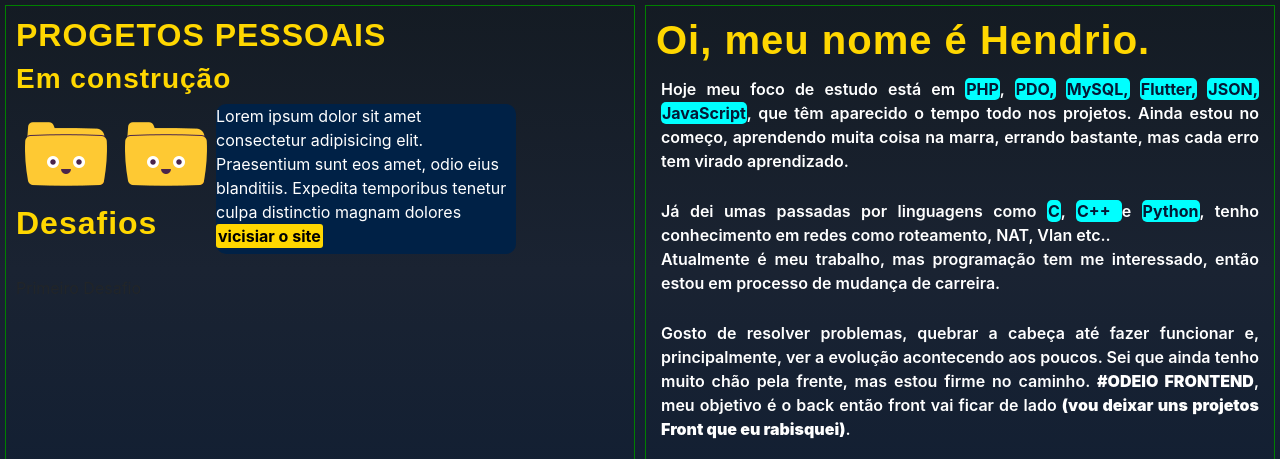
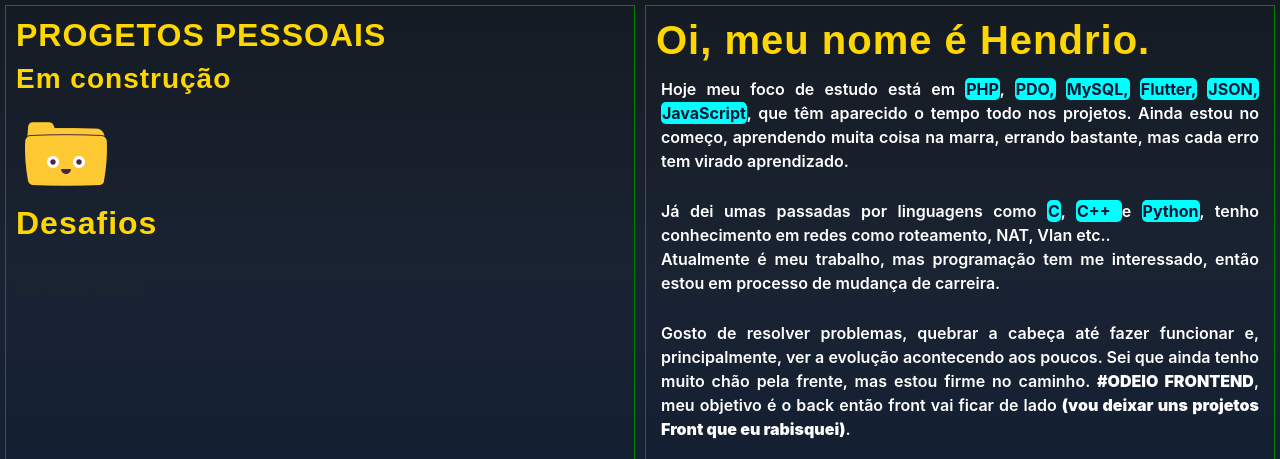
Before and after one commit to dallander/Portfolio, a plain HTML site: page index.html in a window 1280 px wide. Shown: the top 459 px of the page. Drawn offline with nearby package versions, Linux system fonts and the light colour scheme.

Commit message:
resolvido erro da class

```diff
--- a/index.html
+++ b/index.html
@@ -28,7 +28,7 @@
               </div>
             </div>
 
-            <div class="containerCollapse">
+            <div class="containerCollapse escondido">
               <div class="pastaCollapse">
                 <img src="assets/images/pastas-mural/pasta-fechada.png" alt="" class="imgpasta">
               </div>
```
Also changed, not shown: 1 other file.
